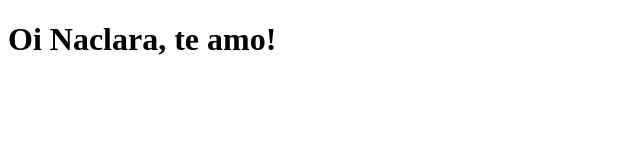
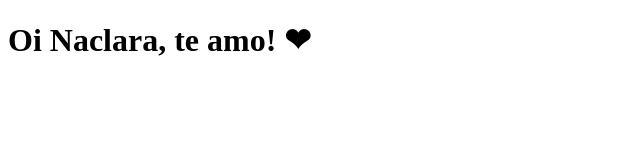
Before and after one commit to thomsilvatec/teste, a Next.js app: page / in a window 1280 px wide. Shown: the top 160 px of the page, without its empty margins (0-640 px from the left). Built offline with nearby package versions, Linux system fonts and the light colour scheme.

Commit message:
adiciona uma modificação no arquivo inicial

```diff
--- a/pages/index.js
+++ b/pages/index.js
@@ -1,5 +1,5 @@
 function Home() {
-    return <h1>Oi Naclara, te amo!</h1>
+    return <h1>Oi Naclara, te amo! &#10084;</h1>
 }
 
 export default Home;
```
